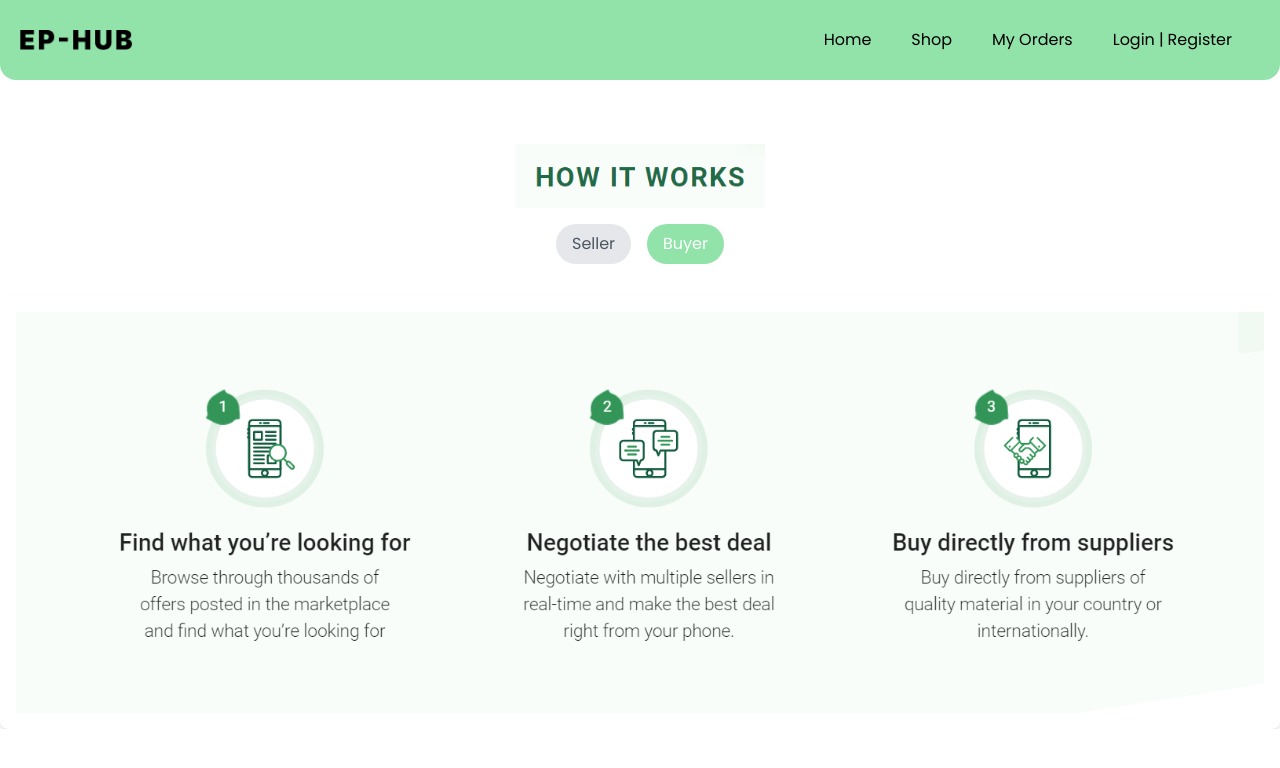
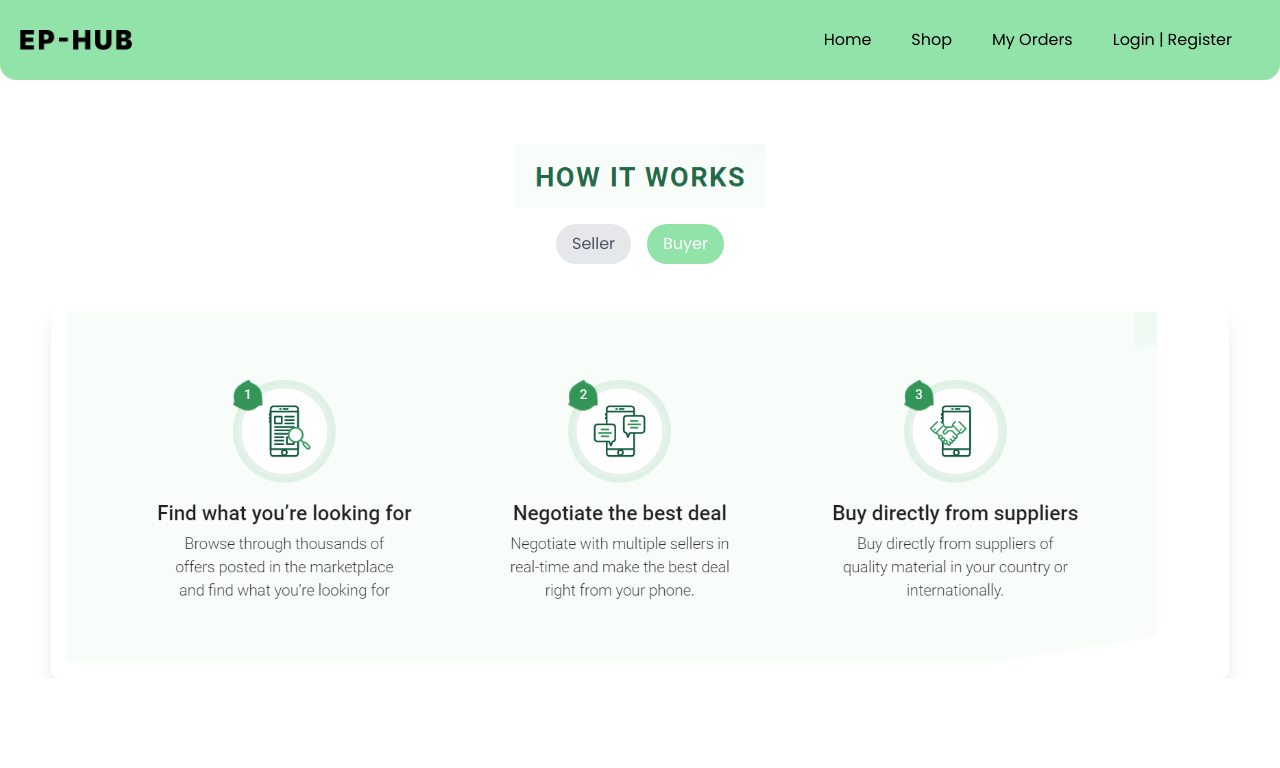
Before and after one commit to ElzaAnnThomas/EP-HUB-Frontend, a React (Vite) app: page /shop in a window 1280 px wide. Both pictures are taken after a click on the button "Buyer". Shown: the top 768 px of the page. Built offline with nearby package versions, Linux system fonts and the light colour scheme.

Commit message:
image change on click set

```diff
--- a/src/Pages/Shop.jsx
+++ b/src/Pages/Shop.jsx
@@ -43,13 +43,13 @@ const Shop = () => {
 
         {/* Conditional rendering based on button clicks */}
         {sellerClicked && (
-          <div className="bg-white p-4 rounded-lg shadow-md">
-            <img src={sellerdesc} alt="" className="mx-auto" />
+          <div className=" bg-white p-4 rounded-lg shadow-xl">
+            <img src={sellerdesc} alt="" className="mx-auto h-[350px]" />
           </div>
         )}
         {buyerClicked && (
-          <div className="bg-white p-4 rounded-lg shadow-md">
-            <img src={buyerdesc} alt="" className="mx-auto" />
+          <div className=" bg-white p-4 rounded-lg shadow-xl">
+            <img src={buyerdesc} alt="" className="mx-auto h-[350px] mr-14" />
           </div>
         )}
       </div>
```
